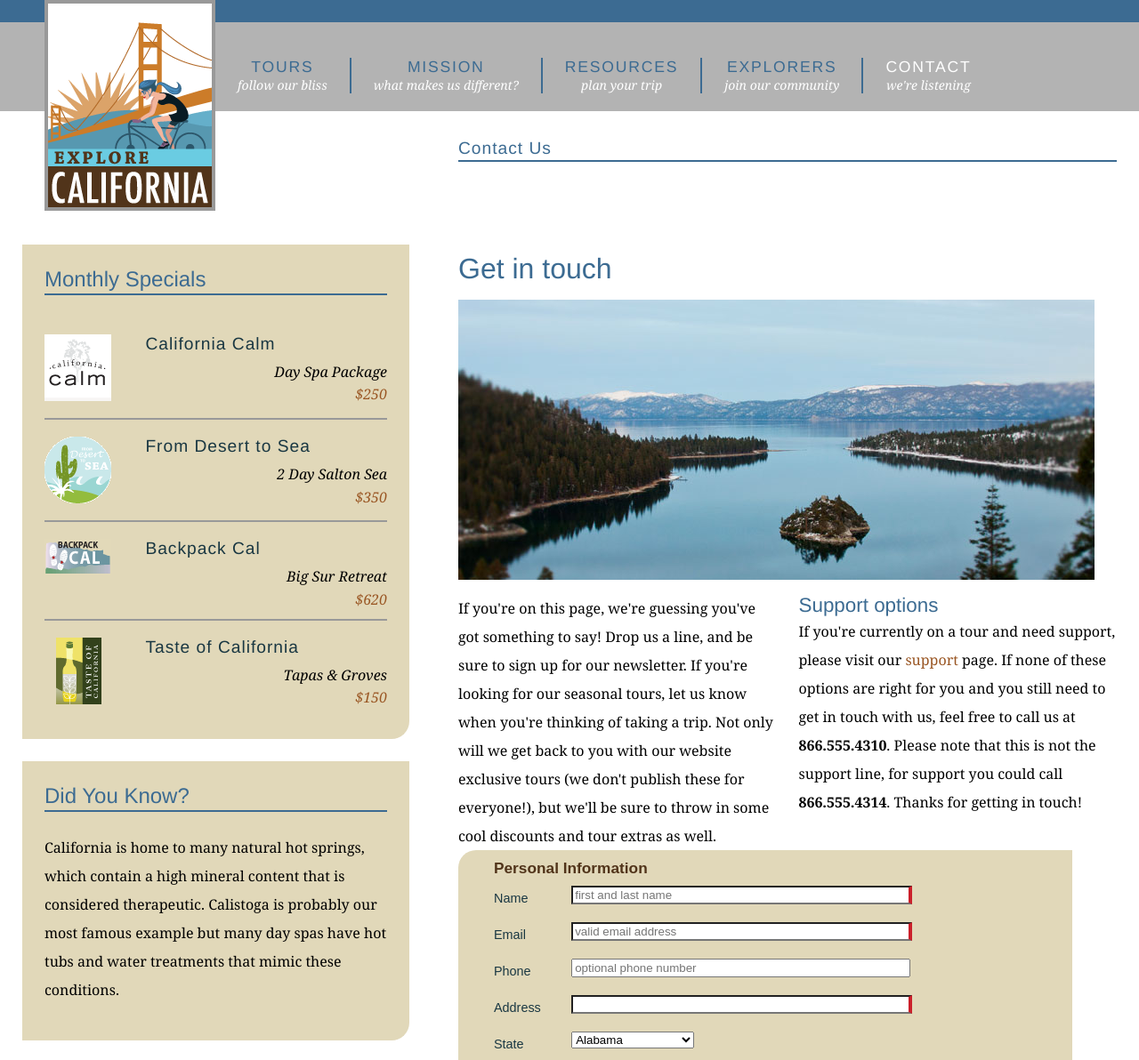
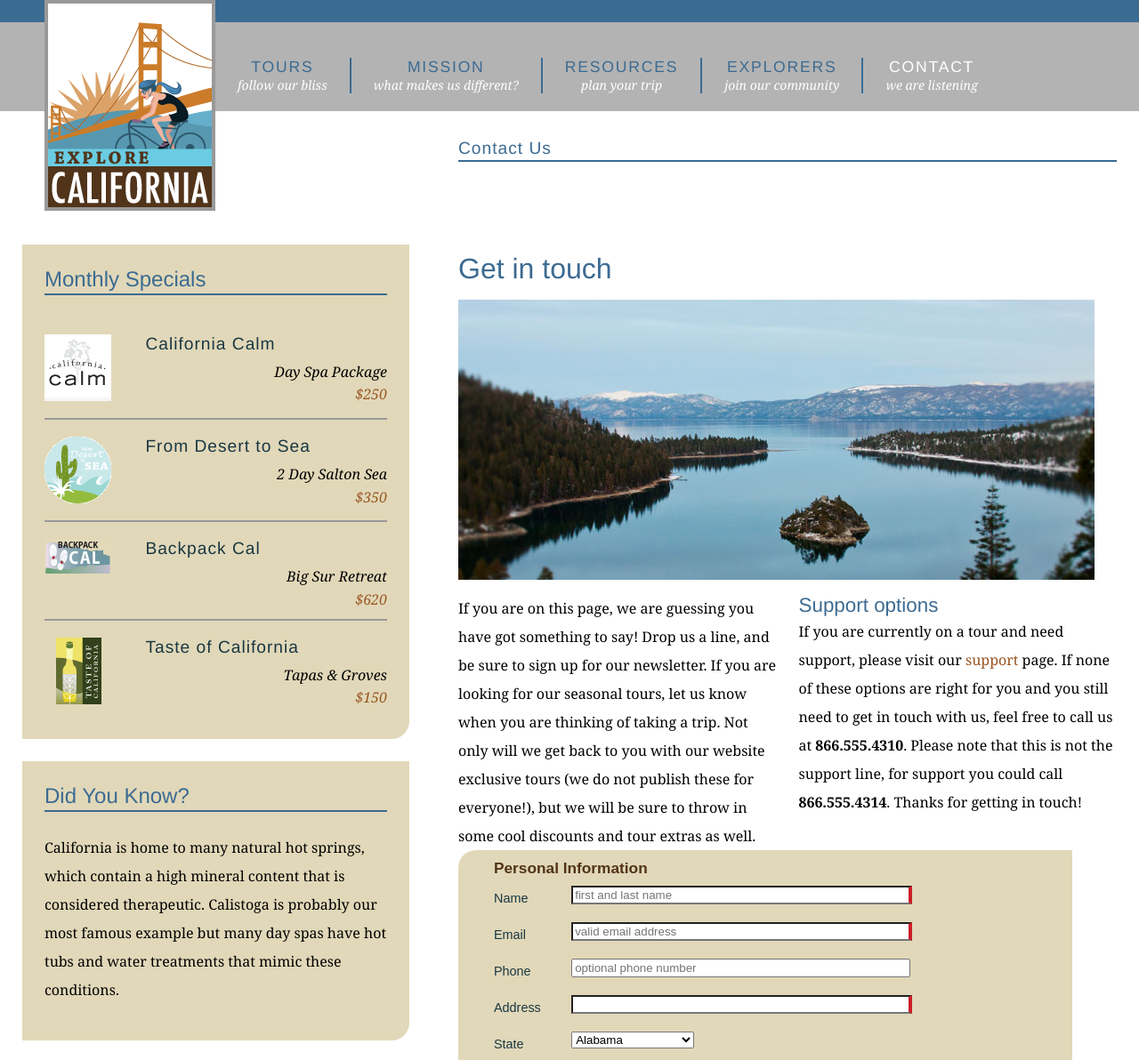
Before and after one commit to jmawloo/Test-Repository, a plain HTML site: page contact.html in a window 1280 px wide. Shown: the top 1192 px of the page at 89% size. Drawn offline with Linux system fonts and the light colour scheme.

Commit message:
Remove contractions on contact page

```diff
--- a/contact.html
+++ b/contact.html
@@ -45,7 +45,7 @@
                 <li><a href="explorers/video.html" title="check out our podcast">Video podcast</a></li>
               </ul>
             </li>
-            <li><a href="contact.html" title="contact us" class="current">Contact <br /><span class="tagline">we're listening</span></a>
+            <li><a href="contact.html" title="contact us" class="current">Contact <br /><span class="tagline">we are listening</span></a>
               <ul>
                 <li><a href="support.html" title="need help?">Support</a></li>
               </ul>
@@ -68,10 +68,10 @@
           <h1>Get in touch</h1>
           <img src="assets/images/emerald_bay.jpg" alt="Beautiful Lake Tahoe" class="articleImage" />
           <div class="multiCol">
-            <p>If you're on this page, we're guessing you've got something to say! Drop us a line, and be sure to sign up for our newsletter. If you're looking for our seasonal tours,  let us know when you're thinking of taking a trip. Not only will we get back to you with our website exclusive tours (we don't publish these for everyone!), but we'll be sure to throw in some cool discounts and tour extras as well.</p>
+            <p>If you are on this page, we are guessing you have got something to say! Drop us a line, and be sure to sign up for our newsletter. If you are looking for our seasonal tours, let us know when you are thinking of taking a trip. Not only will we get back to you with our website exclusive tours (we do not publish these for everyone!), but we will be sure to throw in some cool discounts and tour extras as well.</p>
 
             <h2>Support options</h2>
-            <p>If you're currently on a tour and need support, please visit our <a href="support.html">support</a> page. If none of these options are right for you and you still need to get in touch with us, feel free to call us at<span class="phone"> <strong>866.555.4310</strong>. Please note that this is not the support line, for support you could call </span><strong>866.555.4314</strong>. Thanks for getting in touch!</p>
+            <p>If you are currently on a tour and need support, please visit our <a href="support.html">support</a> page. If none of these options are right for you and you still need to get in touch with us, feel free to call us at<span class="phone"> <strong>866.555.4310</strong>. Please note that this is not the support line, for support you could call </span><strong>866.555.4314</strong>. Thanks for getting in touch!</p>
           </div>
 
           <form id="frmContact" name="frmContact" method="post" action="contact_process.html">
@@ -207,7 +207,7 @@
                 <label for="comments">Comments</label><br />
                 <textarea name="comments2" id="comments" cols="45" rows="5" tabindex="270"></textarea>
               </p>
-              <p>Would you like to receive our monthly tour specials newsletter? No, we don't spam or share your information with anyone else. Read our <a href="privacy.html">privacy policy</a>.</p>
+              <p>Would you like to receive our monthly tour specials newsletter? No, we do not spam or share your information with anyone else. Read our <a href="privacy.html">privacy policy</a>.</p>
               <p>
                 <input type="radio" name="newsletter" id="newsletter_yes" value="yes" tabindex="280">
                 <label for="newsletter_yes" class="inline break">Please send me the newsletter!</label>
```
